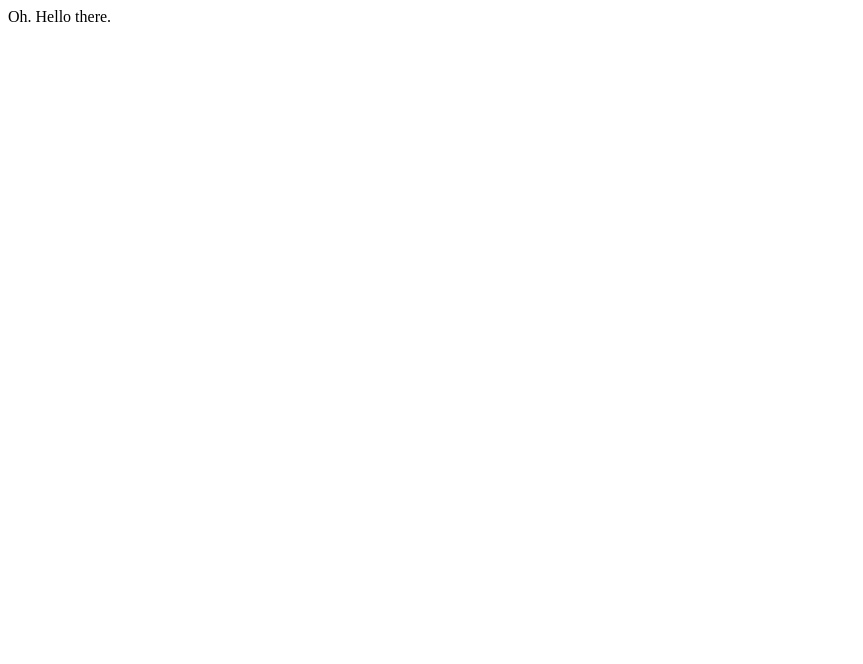
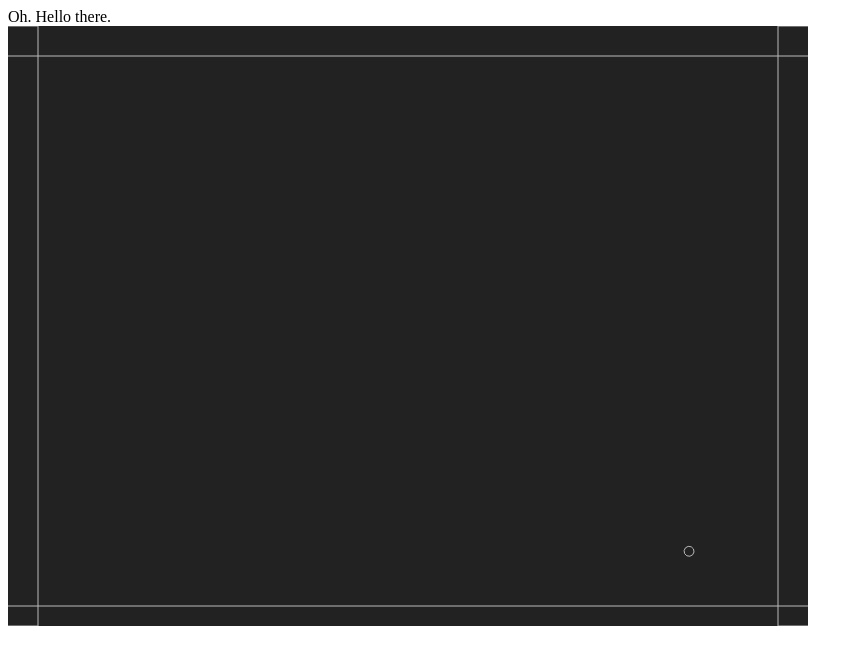
Before and after one commit to ChrisMondok/golf-sack, a plain HTML site: page index.html in a window 1280 px wide. Shown: the whole page, without its empty margins (0-863 px from the left). Drawn offline with Linux system fonts and the light colour scheme.

Commit message:
Modify ball's bounciness

```diff
--- a/index.html
+++ b/index.html
@@ -2,9 +2,43 @@
 <html>
 	<head>
 		<title> This will be a video game? </title>
+		<script src="matter-0.8.0.min.js"></script>
 		<script src="oo.js"></script>
 	</head>
 	<body>
-		Oh. Hello there.
+		<div id="hi">Oh. Hello there.</div>
+		<div id="gameArea">
+		</div>
+		<script>
+			var Engine = Matter.Engine,
+			World = Matter.World,
+			Bodies = Matter.Bodies;
+
+		// create a Matter.js engine
+		var engine = Engine.create(document.body);
+
+		// create two boxes and a ground
+		var ground = Bodies.rectangle(400, 610, 810, 60, { isStatic: true });
+		var ceil = Bodies.rectangle(400, 0, 810, 60, { isStatic: true });
+		var left = Bodies.rectangle(0, 300, 60, 600, { isStatic: true });
+		var right = Bodies.rectangle(800, 300, 60, 600, { isStatic: true });
+
+		var ball = Bodies.circle(400, 300, 5, {density:.005, restitution:0.5});
+
+		// add all of the bodies to the world
+		World.add(engine.world, [ground, ceil, left, right, ball]);
+
+
+		// run the engine
+		Engine.run(engine);
+		engine.world.gravity = {x:0, y:0.00001};
+
+		window.setInterval(function() {
+			var forceMag = 0.04 * ball.mass;
+			Matter.Body.applyForce(ball, ball.position,
+				{x:-forceMag+(Math.random()*2*forceMag), y:-forceMag+(Math.random()*2*forceMag)}
+			);
+		}, 1000);
+			</script>
 	</body>
 </html>
```
